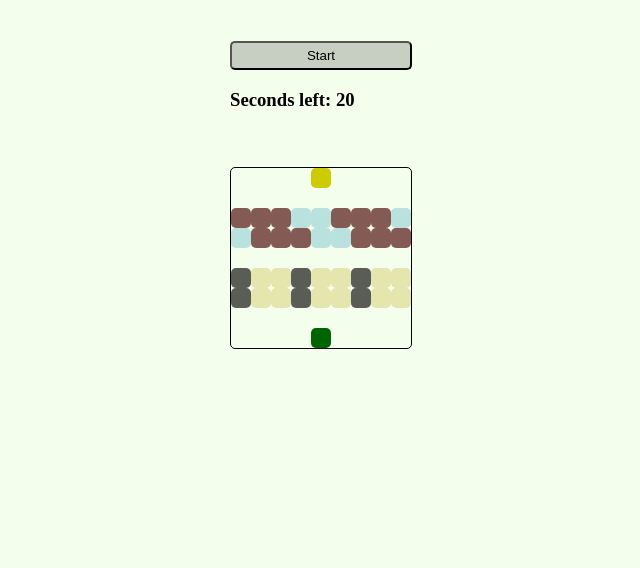
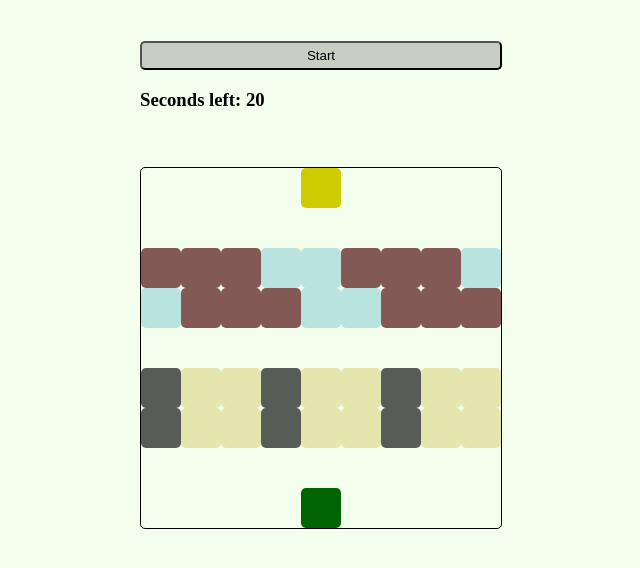
Before and after one commit to MalihaKabir/frogger-game, a plain HTML site: page index.html in a window 1280 px wide. Shown: the whole page, without its empty margins (319-959 px from the left). Drawn offline with Linux system fonts and the light colour scheme.

Commit message:
made grids big

```diff
--- a/style.css
+++ b/style.css
@@ -22,14 +22,14 @@ body {
 	border: 1px solid;
 	display: flex;
 	flex-wrap: wrap;
-	height: 180px;
-	width: 180px;
+	height: 360px;
+	width: 360px;
 	border-radius: 5px;
 }
 
 .grid div {
-	height: 20px;
-	width: 20px;
+	height: 40px;
+	width: 40px;
 	border-radius: 5px;
 }
 
```
